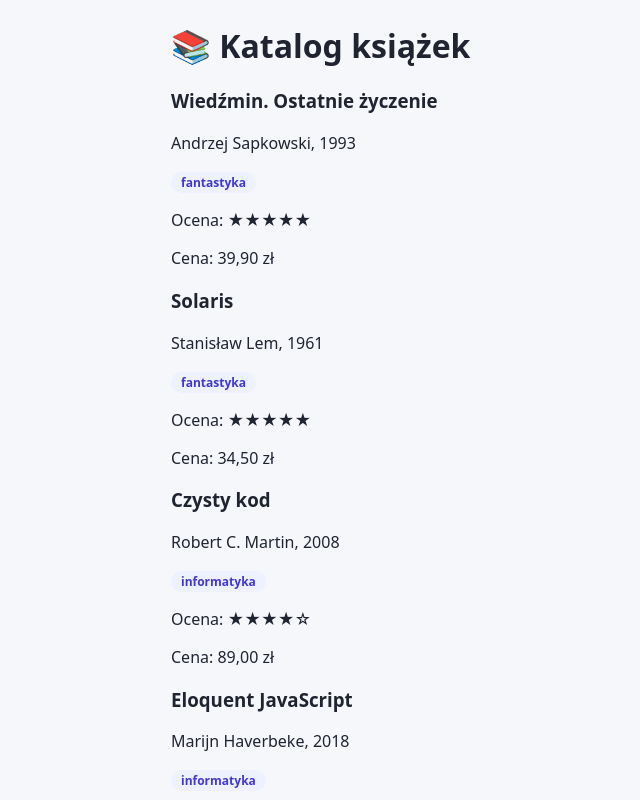
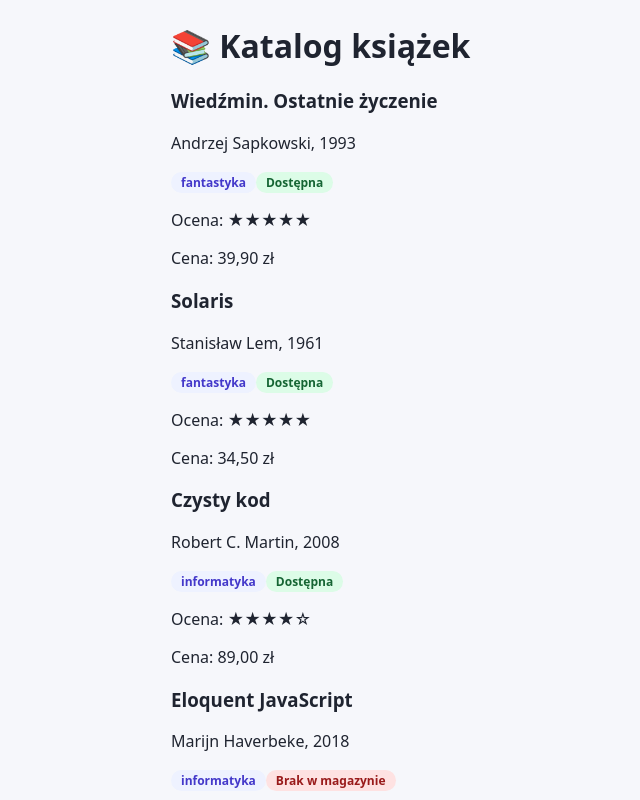
Before and after one commit to KacperNiewiadomski/frontend-frameworks-labs, a React (Vite) app: page / in a window 1280 px wide. Shown: the top 800 px of the page, without its empty margins (5-645 px from the left). Built offline with nearby package versions, Linux system fonts and the light colour scheme.

Commit message:
feat: complete task 2 - add conditional rendering

```diff
--- a/src/components/BookCard.tsx
+++ b/src/components/BookCard.tsx
@@ -7,7 +7,7 @@
 };
 
 export default function BookCard({ book }: BookCardProps) {
-  const { title, author, year, genre, rating, price } = book;
+  const { title, author, year, genre, rating, price, available } = book;
 
   return (
     <article>
@@ -16,6 +16,11 @@
         {author}, {year}
       </p>
       <Badge>{genre}</Badge>
+      {available ? (
+        <Badge tone="success">Dostępna</Badge>
+      ) : (
+        <Badge tone="warning">Brak w magazynie</Badge>
+      )}
       <p>Ocena: {stars(rating)}</p>
       <p>Cena: {formatPrice(price)}</p>
     </article>
--- a/src/components/BookList.tsx
+++ b/src/components/BookList.tsx
@@ -6,6 +6,10 @@
 };
 
 export default function BookList({ books }: BookListProps) {
+  if (books.length === 0) {
+    return <p>Brak książek spełniających kryteria.</p>;
+  }
+
   return (
     <div>
       {books.map((book) => (
```
